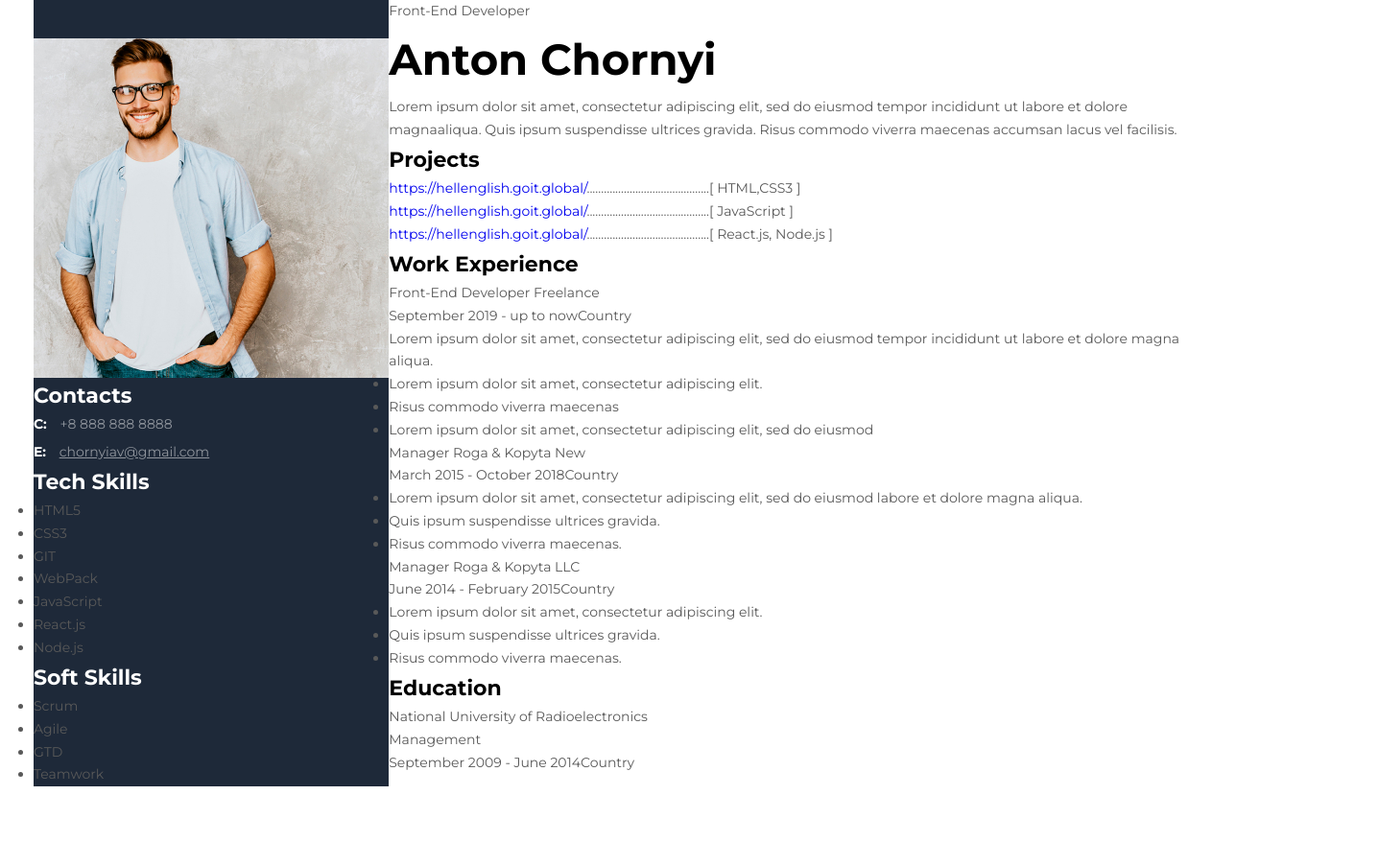
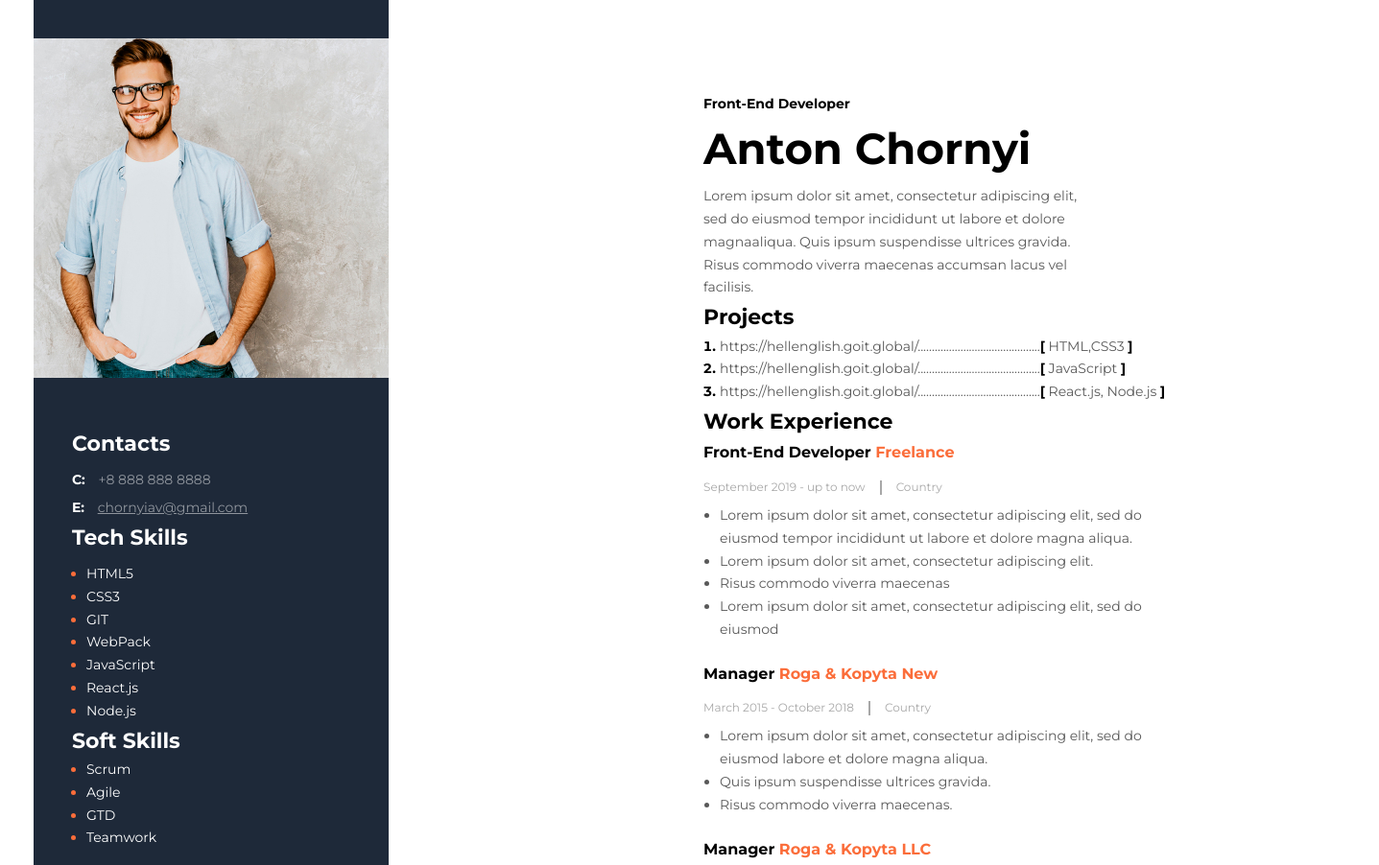
Before and after one commit to nickdavshan1984/resume_v2.0, a plain HTML site: page index.html in a window 1280 px wide. Shown: the top 902 px of the page at 96% size, 1437 px wide, since content can reach past the window. Before the commit the page ends 820 px from the top, so only its background shows below. Drawn offline with Linux system fonts and the light colour scheme.

Commit message:
change.main.all

```diff
--- a/scss/style.scss
+++ b/scss/style.scss
@@ -37,7 +37,14 @@ body {
 .header-block-2 {
 	color: #000;
 }
-
+.title-function {
+	font-weight: 700;
+	line-height: 1.2;
+   color: #000;
+}
+/*-------- var -------*/
+$hb-1-bottom: 0 0 8px 0;
+$lb-1-left: 0 0 0 15px;
 
 /*----------- mods ------------*/
 .link--tel {
@@ -59,10 +66,15 @@ body {
 	}
 
 	&__block-1 {
-		 padding: 0 0 0 0;
+		position: relative;
+		z-index: 1;
 	}
 
 	&__block-2 {
+		width: 1134px;
+		position: absolute;
+		top: 100px;
+		left: 303px;
 	}
 
 	&__experience {
@@ -75,7 +87,7 @@ body {
 	flex: 0 1 30.6%;
 	background: #1e2939;
 	&__body {
-
+		padding: 0 0 370px 0;
 	}
 	&__photo {
 		margin: 40px 0 0 0;
@@ -83,6 +95,7 @@ body {
 	}
 
 	&__info {
+		padding: 50px 0 0 40px;
 	}
 }
 .photo {
@@ -100,16 +113,16 @@ body {
    }
 }
 .info {
-
 	&__contacts {
 	}
 
 	&__tech-skills {
+
 	}
 }
 .contacts {
-
 	&__header {
+		margin: $hb-1-bottom;
 	}
 
 	&__items {
@@ -141,12 +154,18 @@ body {
 .tech-skills {
 
 	&__header {
+		margin: $hb-1-bottom;
 	}
 
 	&__list {
+		margin: $lb-1-left;
 	}
 }
 .list-block-1 {
+	color: rgb(255, 255, 255);
+	li::marker {
+      color: #fb6d3a;
+   }
 }
 
 .info-aside {
@@ -160,19 +179,24 @@ body {
 	}
 
 	&__list {
+		margin: $lb-1-left;
 	}
 }
 .block-2 {
 	flex: 0 1 69.4%;
-	background: rgb(255, 255, 255);
+	//background: #cccccc;
 	&__body {
-
+		padding: 0 0 150px 430px;
 	}
 
 	&__about {
 	}
 
 	&__projects {
+	}
+
+	li {
+		margin: 0 0 0 17px;
 	}
 }
 .about {
@@ -186,11 +210,10 @@ body {
 	&__text {
 	}
 }
-.title-function {
-}
-.header-doc {
-}
+
+
 .text-about {
+	max-width: 400px;
 }
 .projects-main {
 
@@ -205,8 +228,22 @@ body {
 }
 
 .list-projects {
+	li::marker {
+      font-weight: 700;
+      color: #000;
+   }
+
+   span {
+      font-weight: 700;
+      color: #000;
+   }
 }
 .link-projects {
+	color: #595959;
+   &:hover {
+      text-decoration: underline;
+      color: #fb6d3a;
+   }
 }
 .experience-main {
 
@@ -217,24 +254,46 @@ body {
 	}
 }
 .items-experience {
+	max-width: 521px;
 
+   &__item:not(:last-child) {
+      margin: 0 0 20px 0;
+   }
 	&__item {
 	}
 }
 .item-experience {
+	&__title {
+      margin: 0 0 11px 0;
+   }
 
-	&__title {
-	}
-
-	&__data {
-	}
-
+   &__data {
+      margin: 0 0 8px 0;
+   }
 	&__list {
 	}
 }
 .title-main {
+	font-size: 16px;
+   font-weight: 700;
+   color: #fb6d3a;
+   span {
+      color: #000;
+   }
 }
 .data {
+	position: relative;
+   font-size: 12px;
+   color: #a8a8a8;
+   span::after {
+      content: "";
+      display: inline-block;
+      height: 15px;
+      position: relative;
+      top: 4px;
+      left: 0;
+      border: solid 1px #a8a8a8;
+      margin: 0 15px 0 15px;
 }
 .list-experince {
 }
@@ -249,3 +308,4 @@ body {
 	&__data {
 	}
 }
+}
```
Also changed, not shown: css/style.css.
